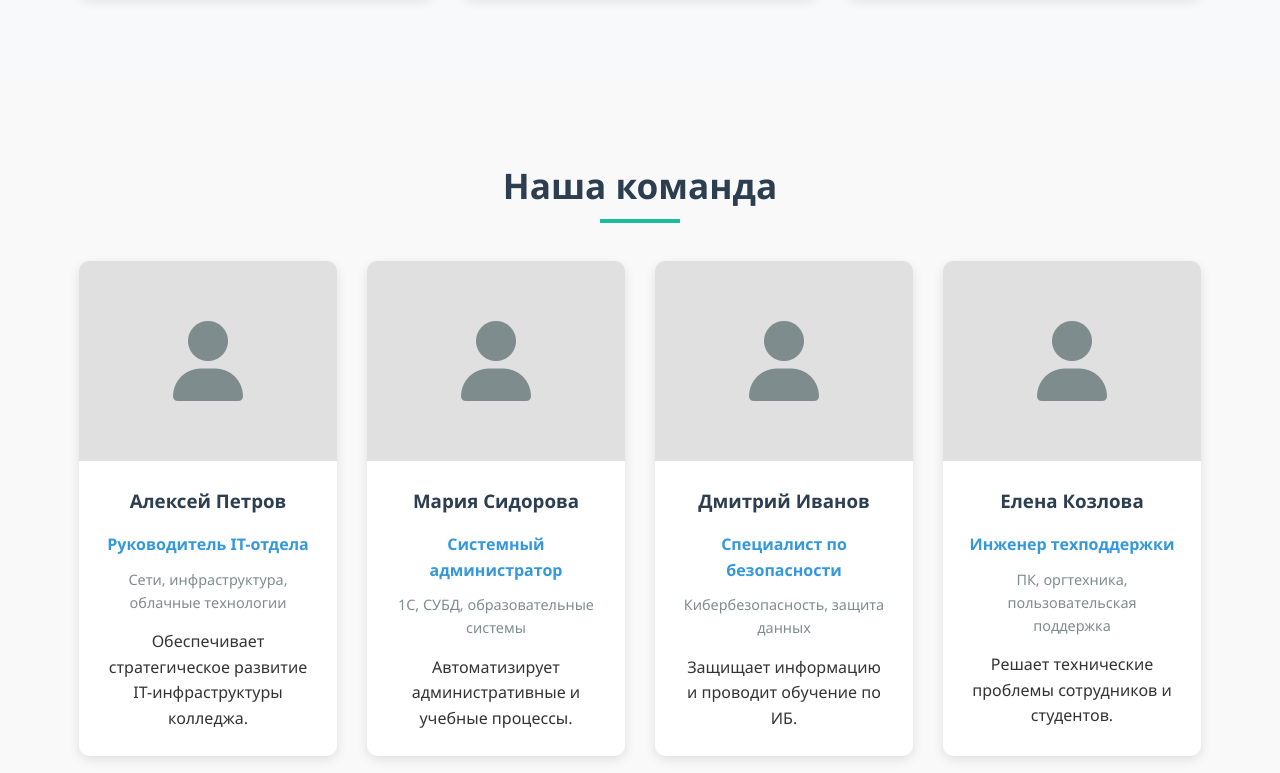
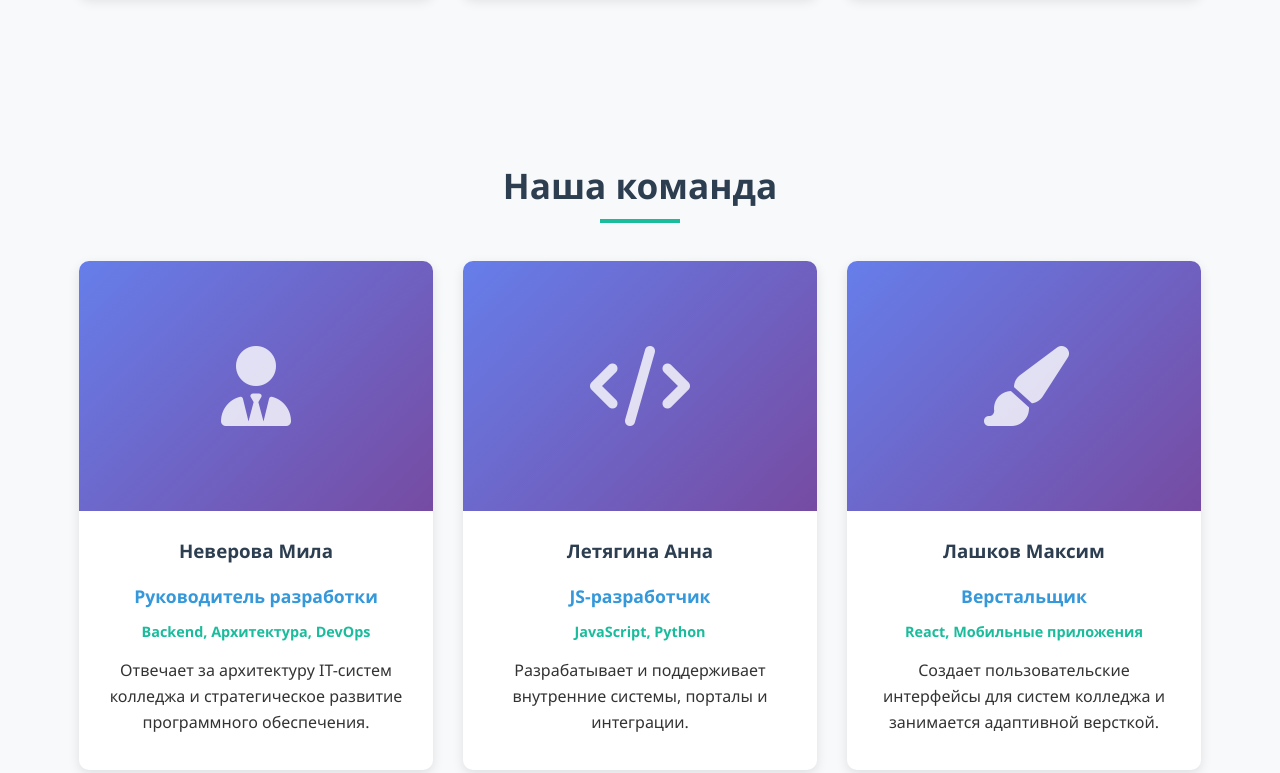
Before and after one commit to M1zsta/college-it-portfolio, a plain HTML site: page index.html in a window 1280 px wide. Shown: the part 2790-3563 px from the top of the page. Drawn offline with Linux system fonts and the light colour scheme.

Commit message:
Добавлен раздел наша команда

```diff
--- a/index.html
+++ b/index.html
@@ -215,7 +215,7 @@
 
     </section>
 
-    <!-- Остальные разделы остаются без изменений -->
+
     <!-- Услуги -->
     <section class="services" id="services">
         <div class="container">
@@ -281,49 +281,47 @@
         <div class="team-grid">
             <div class="team-member">
                 <div class="member-photo">
-                        <i class="fas fa-user"></i>
+
+                    <i class="fas fa-user-tie"></i>
                 </div>
                 <div class="member-info">
-                        <h3>Алексей Петров</h3>
-                        <div class="member-role">Руководитель IT-отдела</div>
-                        <div class="member-expertise">Сети, инфраструктура, облачные технологии</div>
-                        <p>Обеспечивает стратегическое развитие IT-инфраструктуры колледжа.</p>
+                    <h3>Неверова Мила</h3>
+                    <div class="member-role">Руководитель разработки</div>
+                    <div class="member-expertise">Backend, Архитектура, DevOps</div>
+                    <p>Отвечает за архитектуру IT-систем колледжа и стратегическое развитие программного обеспечения.
+                    </p>
+                    <div style="margin-top: 10px; font-size: 0.9rem; color: var(--secondary);">
+
+                    </div>
                 </div>
             </div>
 
             <div class="team-member">
                 <div class="member-photo">
-                        <i class="fas fa-user"></i>
+                    <i class="fas fa-code"></i>
                 </div>
                 <div class="member-info">
-                        <h3>Мария Сидорова</h3>
-                        <div class="member-role">Системный администратор</div>
-                        <div class="member-expertise">1С, СУБД, образовательные системы</div>
-                        <p>Автоматизирует административные и учебные процессы.</p>
+                    <h3>Летягина Анна</h3>
+                    <div class="member-role">JS-разработчик</div>
+                    <div class="member-expertise">JavaScript, Python</div>
+                    <p>Разрабатывает и поддерживает внутренние системы, порталы и интеграции.</p>
+                    <div style="margin-top: 10px; font-size: 0.9rem; color: var(--secondary);">
+
+                    </div>
                 </div>
             </div>
 
             <div class="team-member">
                 <div class="member-photo">
-                        <i class="fas fa-user"></i>
+                    <i class="fas fa-paint-brush"></i>
                 </div>
                 <div class="member-info">
-                        <h3>Дмитрий Иванов</h3>
-                        <div class="member-role">Специалист по безопасности</div>
-                        <div class="member-expertise">Кибербезопасность, защита данных</div>
-                        <p>Защищает информацию и проводит обучение по ИБ.</p>
+                    <h3>Лашков Максим</h3>
+                    <div class="member-role">Верстальщик</div>
+                    <div class="member-expertise">React, Мобильные приложения</div>
+                    <p>Создает пользовательские интерфейсы для систем колледжа и занимается адаптивной версткой.</p>
+                    <div style="margin-top: 10px; font-size: 0.9rem; color: var(--secondary);">
                     </div>
-                </div>
-
-                <div class="team-member">
-                    <div class="member-photo">
-                        <i class="fas fa-user"></i>
-                    </div>
-                    <div class="member-info">
-                        <h3>Елена Козлова</h3>
-                        <div class="member-role">Инженер техподдержки</div>
-                        <div class="member-expertise">ПК, оргтехника, пользовательская поддержка</div>
-                        <p>Решает технические проблемы сотрудников и студентов.</p>
                 </div>
             </div>
         </div>
--- a/styles.css
+++ b/styles.css
@@ -482,6 +482,74 @@ header {
     font-size: 0.9rem;
     margin-bottom: 15px;
 }
+ .team {
+     background-color: #f8f9fa;
+ }
+
+ .team-grid {
+     display: grid;
+     grid-template-columns: repeat(auto-fill, minmax(300px, 1fr));
+     gap: 30px;
+ }
+
+ .team-member {
+     background-color: white;
+     border-radius: 10px;
+     overflow: hidden;
+     box-shadow: var(--shadow);
+     text-align: center;
+     transition: var(--transition);
+ }
+
+ .team-member:hover {
+     transform: translateY(-5px);
+     box-shadow: 0 10px 25px rgba(0, 0, 0, 0.15);
+ }
+
+ .member-photo {
+     height: 250px;
+     background: linear-gradient(135deg, #667eea 0%, #764ba2 100%);
+     display: flex;
+     align-items: center;
+     justify-content: center;
+     color: white;
+     font-size: 5rem;
+     position: relative;
+     overflow: hidden;
+ }
+
+ .member-photo img {
+     width: 100%;
+     height: 100%;
+     object-fit: cover;
+     transition: transform 0.5s ease;
+ }
+
+ .team-member:hover .member-photo img {
+     transform: scale(1.05);
+ }
+
+ .member-photo i {
+     opacity: 0.8;
+ }
+
+ .member-info {
+     padding: 25px;
+ }
+
+ .member-role {
+     color: var(--secondary);
+     font-weight: 600;
+     margin-bottom: 10px;
+     font-size: 1.1rem;
+ }
+
+ .member-expertise {
+     color: var(--accent);
+     font-size: 0.9rem;
+     margin-bottom: 15px;
+     font-weight: 600;
+ }
 
 /* Контакты */
 .contact {
```
Lines whose indentation alone changed are shown as unchanged.
